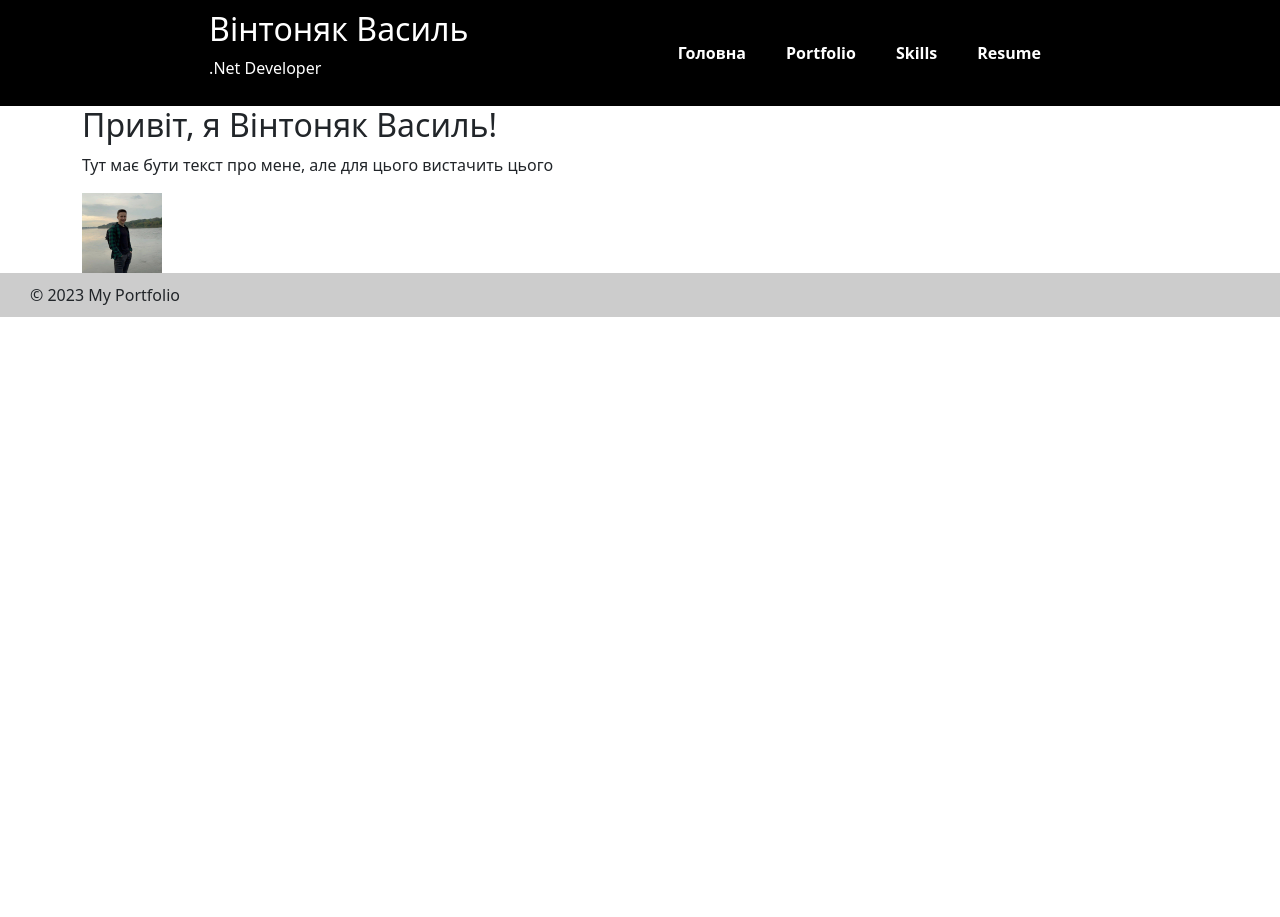
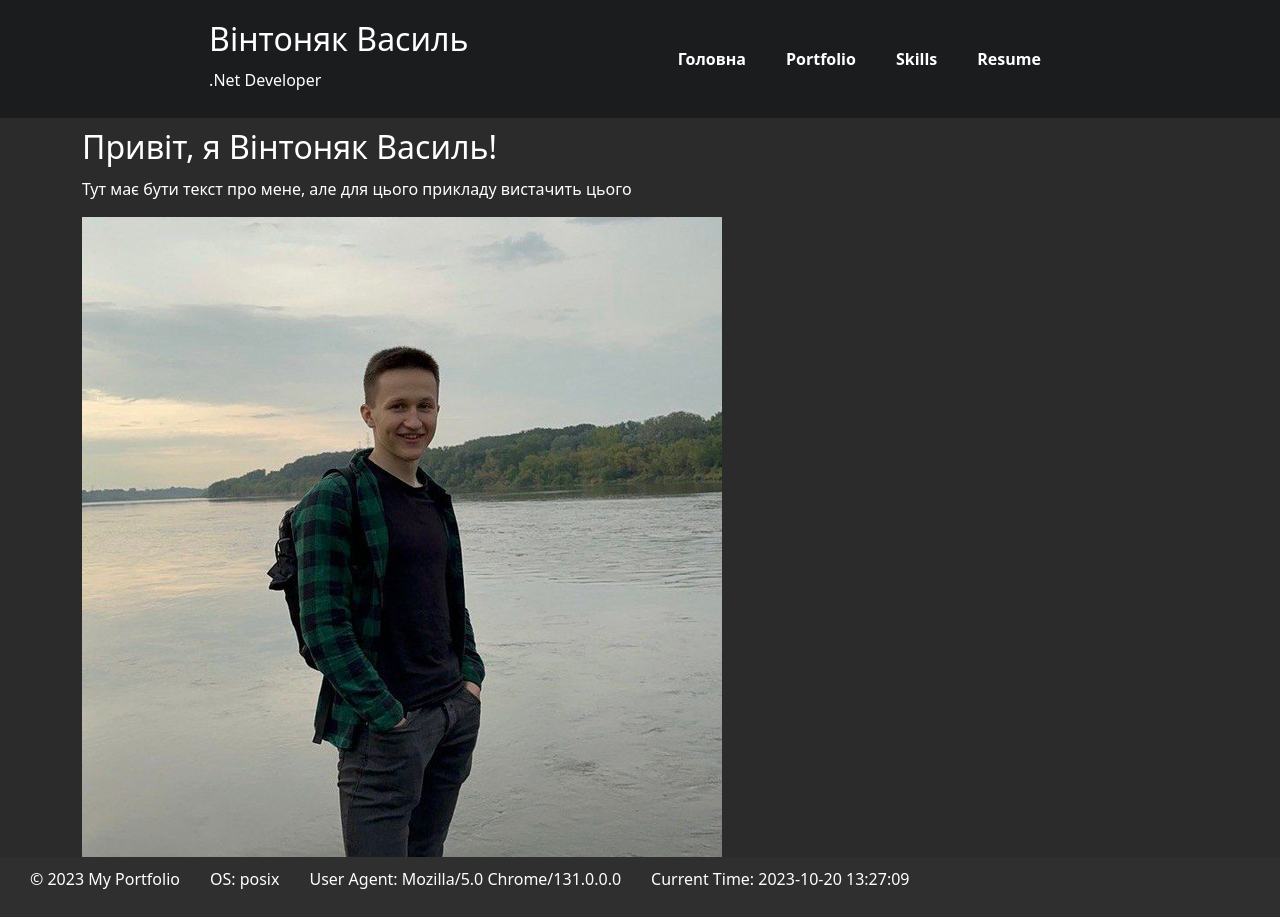
Before and after one commit to vaMoreth/vintoniak_vasyl_web-python, a Flask app: page / in a window 1280 px wide. Before the commit the page ends 317 px from the top, so only its background shows below. Run offline with Flask 3, Linux system fonts and the light colour scheme; some libraries are stand-ins or nearby versions.

Commit message:
fix some troubles and make new styles

```diff
--- a/lab3/app.py
+++ b/lab3/app.py
@@ -1,22 +1,36 @@
-from flask import Flask, render_template
+from flask import Flask, render_template, request
+import os
+from datetime import datetime
 
 app = Flask(__name__)
 
 @app.route('/')
 def home():
-    return render_template('portfolio.html')
+    os_info = os.name
+    user_agent = request.user_agent.string
+    current_time = datetime.now().strftime('%Y-%m-%d %H:%M:%S')
+    return render_template('portfolio.html', os_info=os_info, user_agent=user_agent, current_time=current_time)
 
 @app.route('/portfolio')
 def portfolio():
-    return render_template('portfolio.html')
+    os_info = os.name
+    user_agent = request.user_agent.string
+    current_time = datetime.now().strftime('%Y-%m-%d %H:%M:%S')
+    return render_template('portfolio.html', os_info=os_info, user_agent=user_agent, current_time=current_time)
 
 @app.route('/skills')
 def skills():
-    return render_template('skills.html')
+    os_info = os.name
+    user_agent = request.user_agent.string
+    current_time = datetime.now().strftime('%Y-%m-%d %H:%M:%S')
+    return render_template('skills.html', os_info=os_info, user_agent=user_agent, current_time=current_time)
 
 @app.route('/resume')
 def resume():
-    return render_template('resume.html')
+    os_info = os.name
+    user_agent = request.user_agent.string
+    current_time = datetime.now().strftime('%Y-%m-%d %H:%M:%S')
+    return render_template('resume.html', os_info=os_info, user_agent=user_agent, current_time=current_time)
 
 if __name__ == '__main__':
     app.run(debug=True)
--- a/lab3/static/css/style.css
+++ b/lab3/static/css/style.css
@@ -1,8 +1,10 @@
 body {
+    background-color: #2b2b2b;
     margin: 0;
     height: 100vh;
     display: flex;
     flex-direction: column;
+    color: #ffff;
 }
 .content {
     flex-grow: 1;
@@ -13,11 +15,8 @@ body {
     gap: 30px;
 }
 
-img {
-    height: 80px;
-}
 footer {
-    background: #ccc;
+    background: #2f2f2f;
     display: flex;
     gap: 30px;
     padding: 10px 30px;
@@ -27,7 +26,7 @@ h2 {
 }
 
 header {
-    background-color: black;
+    background-color: #1B1C1E;
     color: white;
     padding: 10px;
     display: flex;
@@ -35,7 +34,7 @@ header {
 }
 
 nav {
-    background-color: black;
+    background-color: #1B1C1E;
     padding: 10px;
 }
 
--- a/lab3/templates/base.html
+++ b/lab3/templates/base.html
@@ -5,7 +5,7 @@
     <meta name="viewport" content="width=device-width, initial-scale=1.0">
     <title>{% block title %}Vintoniak Vasyl{% endblock %}</title>
     <link rel="stylesheet" href="{{ url_for('static', filename='css/bootstrap.min.css') }}">
-    <link rel="stylesheet" href="{{ url_for('static', filename='css/index.css') }}">
+    <link rel="stylesheet" href="{{ url_for('static', filename='css/style.css') }}">
 </head>
 <body>
     <header>
@@ -28,6 +28,9 @@
     </div>
     <footer>
         &copy; 2023 My Portfolio
+        <p>OS: {{ os_info }}</p>
+        <p>User Agent: {{ user_agent }}</p>
+        <p>Current Time: {{ current_time }}</p>
     </footer>
 </body>
 </html>
--- a/lab3/templates/portfolio.html
+++ b/lab3/templates/portfolio.html
@@ -14,7 +14,7 @@
     {% block content %}
         <section class="main-content">
             <h2>Привіт, я Вінтоняк Василь!</h2>
-            <p>Тут має бути текст про мене, але для цього вистачить цього</p>
+            <p>Тут має бути текст про мене, але для цього прикладу вистачить цього</p>
             <img src="{{ url_for('static', filename='images/my_image.jpg') }}" alt="My Image">
         </section>
     {% endblock %}
```
